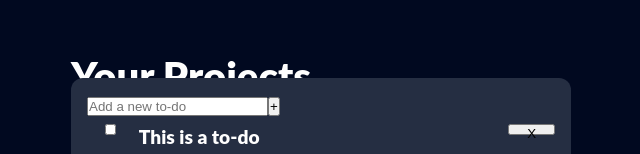
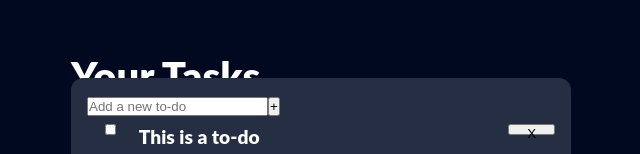
Before and after one commit to estebanmoroy/yet-another-react-todo-list, a React (Create React App) app: page / in a window 1280 px wide. Shown: the top 154 px of the page, without its empty margins (319-959 px from the left). Built offline with nearby package versions, Linux system fonts and the light colour scheme.

Commit message:
Change header text

```diff
--- a/src/components/Header.js
+++ b/src/components/Header.js
@@ -3,7 +3,7 @@ import React from "react";
 export default function Header() {
   return (
     <div>
-      <h1>Your Projects</h1>
+      <h1>Your Tasks</h1>
     </div>
   );
 }
```
